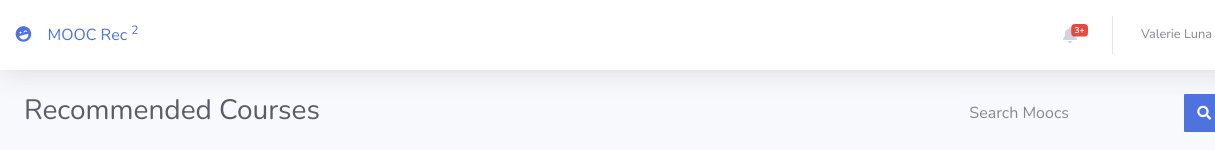
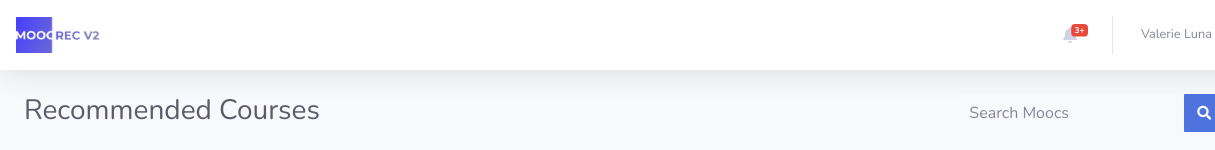
Before and after one commit to MoocRec2/moocrec2_client, a website with bundled scripts: page index.html in a window 1280 px wide. Shown: the top 150 px of the page, 0-1215 px from the left. Built offline with nearby package versions, Linux system fonts and the light colour scheme.

Commit message:
Changed Logo to New in All Pages

```diff
--- a/index.html
+++ b/index.html
@@ -39,10 +39,10 @@
         <nav class="navbar navbar-expand navbar-light bg-white topbar mb-4 static-top shadow">
 
           <a class="sidebar-brand d-flex align-items-center justify-content-center" href="index.html">
-            <div class="sidebar-brand-icon rotate-n-15">
-              <i class="fas fa-laugh-wink"></i>
+            <div class="sidebar-brand-icon">
+              <img src="img/logo.png" height="36" />
             </div>
-            <div class="sidebar-brand-text mx-3">MOOC Rec <sup>2</sup></div>
+            <div class="sidebar-brand-text mx-3"></div>
           </a>
           <!-- Sidebar Toggle (Topbar) -->
           <button id="sidebarToggleTop" class="btn btn-link d-md-none rounded-circle mr-3">
```
Also changed, not shown: mooc-details.html (+3 -3 lines), profile.html (+3 -3 lines), search-results-page.html (+3 -3 lines).
